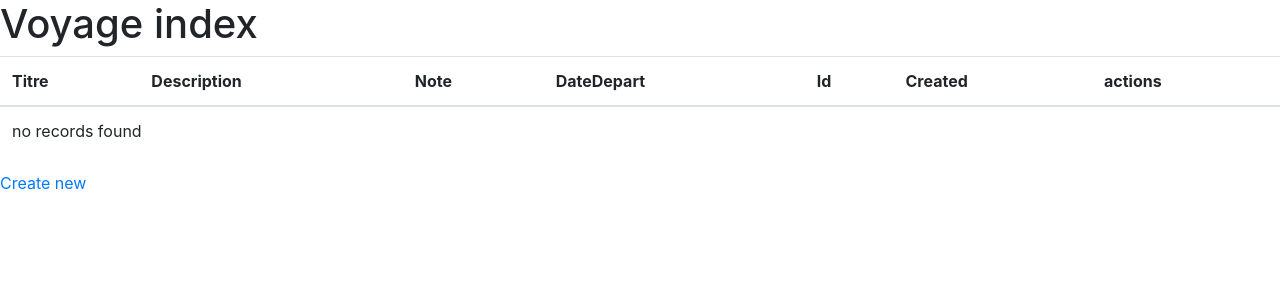
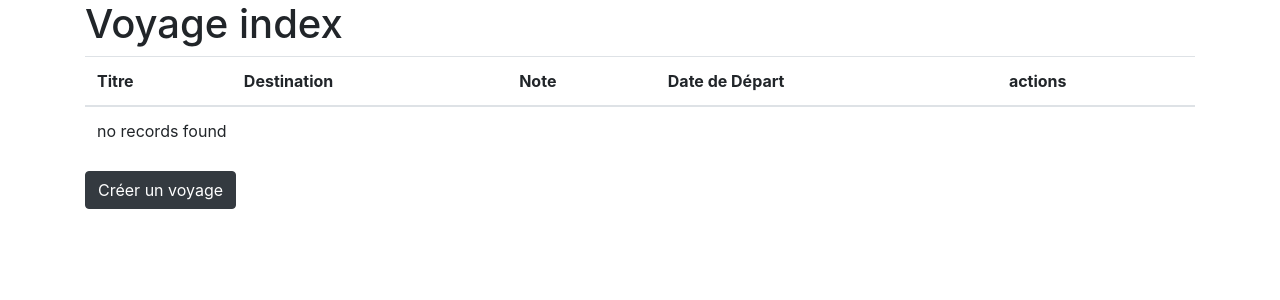
Before and after one commit to yannred/HOC.Symfony_Traveler, a Symfony app: template templates/admin/voyage/index.html.twig in a window 1280 px wide. Shown: the part 56-356 px from the top of the page. Run offline with Twig, Linux system fonts and the light colour scheme; the template is opened without the code that fills it, so the values that code supplies are empty; some libraries are stand-ins or nearby versions.

Commit message:
CRUD Voyage, upload d'images, affiche images dans fiche Voyage

```diff
--- a/composer.json
+++ b/composer.json
@@ -7,6 +7,7 @@
         "php": "^7.1.3",
         "ext-ctype": "*",
         "ext-iconv": "*",
+        "liip/imagine-bundle": "^2.2",
         "sensio/framework-extra-bundle": "^5.1",
         "stof/doctrine-extensions-bundle": "^1.3",
         "symfony/asset": "4.3.*",
--- a/config/bundles.php
+++ b/config/bundles.php
@@ -16,4 +16,5 @@ return [
     Symfony\Bundle\WebServerBundle\WebServerBundle::class => ['dev' => true],
     Stof\DoctrineExtensionsBundle\StofDoctrineExtensionsBundle::class => ['all' => true],
     Doctrine\Bundle\FixturesBundle\DoctrineFixturesBundle::class => ['dev' => true, 'test' => true],
+    Liip\ImagineBundle\LiipImagineBundle::class => ['all' => true],
 ];
--- a/config/routes.yaml
+++ b/config/routes.yaml
@@ -7,3 +7,6 @@ admin:
   name_prefix: admin_
   resource: '../src/Controller/Admin'
   type: annotation
+
+_liip_imagine:
+    resource: "@LiipImagineBundle/Resources/config/routing.yaml"
--- /dev/null
+++ b/config/routes/liip_imagine.yaml
@@ -0,0 +1,2 @@
+_liip_imagine:
+    resource: "@LiipImagineBundle/Resources/config/routing.yaml"
--- a/config/services.yaml
+++ b/config/services.yaml
@@ -4,6 +4,8 @@
 # Put parameters here that don't need to change on each machine where the app is deployed
 # https://symfony.com/doc/current/best_practices/configuration.html#application-related-configuration
 parameters:
+  voyage_photo_public_path: '/uploads/voyage'
+  voyage_photo_folder: '%kernel.project_dir%/public%voyage_photo_public_path%'
 
 services:
     # default configuration for services in *this* file
--- a/templates/admin/voyage/_form.html.twig
+++ b/templates/admin/voyage/_form.html.twig
@@ -1,4 +1,4 @@
 {{ form_start(form) }}
     {{ form_widget(form) }}
-    <button class="btn">{{ button_label|default('Save') }}</button>
+    <button class="btn btn-success mb-3">{{ button_label|default('Save') }}</button>
 {{ form_end(form) }}
--- a/templates/admin/voyage/index.html.twig
+++ b/templates/admin/voyage/index.html.twig
@@ -3,17 +3,16 @@
 {% block title %}Voyage index{% endblock %}
 
 {% block body %}
+    <div class="container">
         <h1>Voyage index</h1>
 
         <table class="table">
             <thead>
                 <tr>
                     <th>Titre</th>
-                <th>Description</th>
+                    <th>Destination</th>
                     <th>Note</th>
-                <th>DateDepart</th>
-                <th>Id</th>
-                <th>Created</th>
+                    <th>Date de Départ</th>
                     <th>actions</th>
                 </tr>
             </thead>
@@ -21,14 +20,16 @@
             {% for voyage in voyages %}
                 <tr>
                     <td>{{ voyage.titre }}</td>
-                <td>{{ voyage.description }}</td>
+                    <td>{{ voyage.destination.ville }} / {{ voyage.destination.pays.nom }}</td>
                     <td>{{ voyage.note }}</td>
-                <td>{{ voyage.dateDepart ? voyage.dateDepart|date('Y-m-d H:i:s') : '' }}</td>
-                <td>{{ voyage.id }}</td>
-                <td>{{ voyage.created ? voyage.created|date('Y-m-d H:i:s') : '' }}</td>
+                    <td>{{ voyage.dateDepart ? voyage.dateDepart|date('d/m/Y') : '' }}</td>
                     <td>
-                    <a href="{{ path('admin_voyage_show', {'id': voyage.id}) }}">show</a>
-                    <a href="{{ path('admin_voyage_edit', {'id': voyage.id}) }}">edit</a>
+                        <a href="{{ path('admin_voyage_show', {'id': voyage.id}) }}" class="btn btn-primary" title="Show">
+                            <i class="fa fa-eye" aria-hidden="true"></i>
+                        </a>
+                        <a href="{{ path('admin_voyage_edit', {'id': voyage.id}) }}" class="btn btn-warning" style="color: #FFF;" title="Edit">
+                            <i class="fa fa-pencil" aria-hidden="true"></i>
+                        </a>
                     </td>
                 </tr>
             {% else %}
@@ -39,5 +40,6 @@
             </tbody>
         </table>
 
-    <a href="{{ path('admin_voyage_new') }}">Create new</a>
+        <a href="{{ path('admin_voyage_new') }}" class="btn btn-dark">Créer un voyage</a>
+    </div>
 {% endblock %}
```
Also changed, not shown: src/Controller/Admin/VoyageController.php (+28 -1 lines), src/Form/VoyageType.php (+22 -3 lines), templates/admin/voyage/new.html.twig (+5 -3 lines), templates/admin/voyage/show.html.twig (+11 -11 lines), 7 other files. Lines whose indentation alone changed are shown as unchanged.
